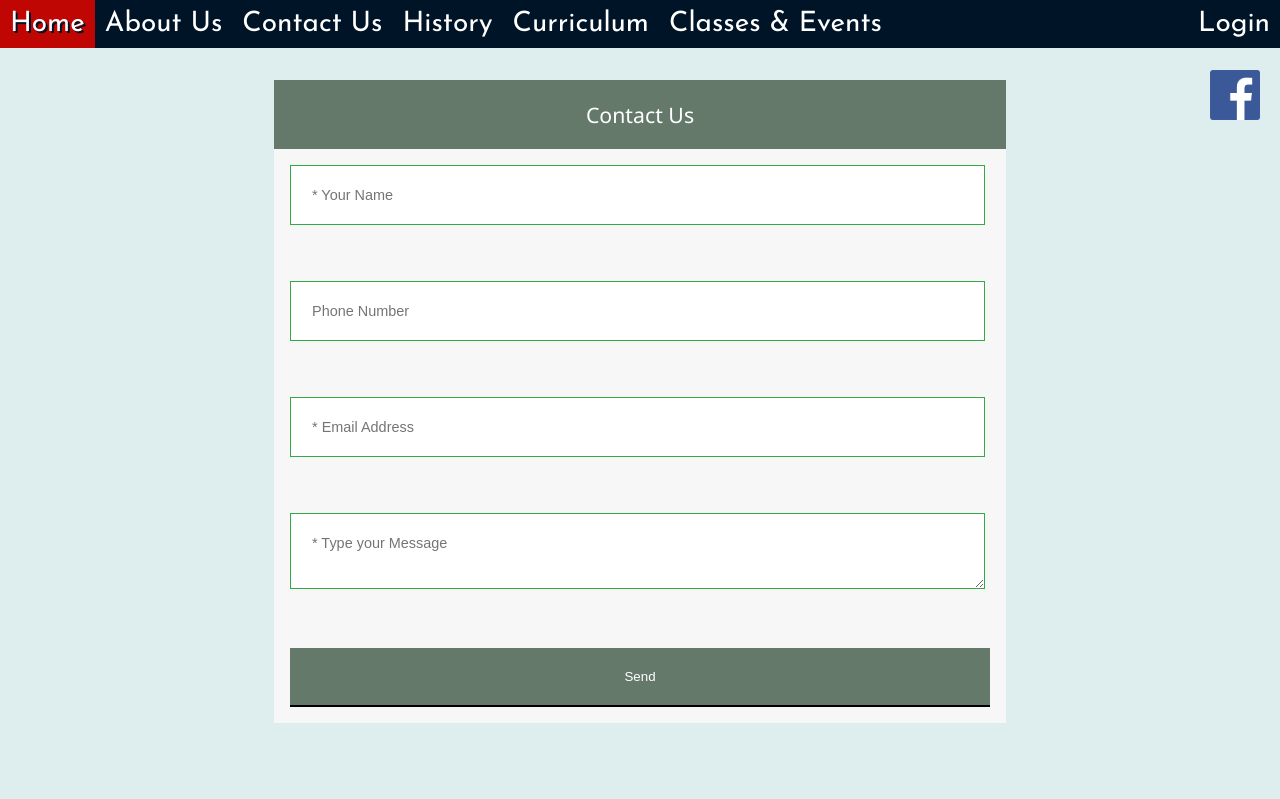
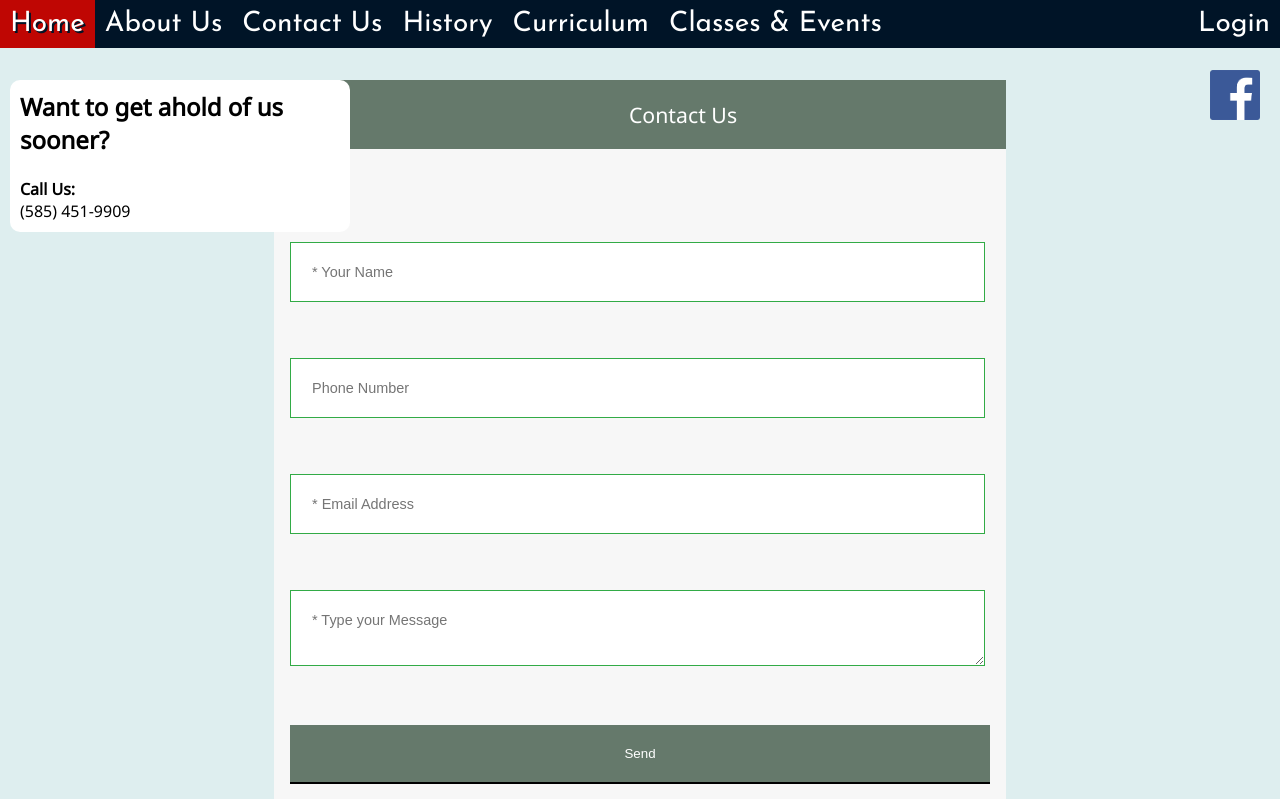
Before and after one commit to jmessare46/webandmobilegroupproj, a PHP site: page /contact.php in a window 1280 px wide. Shown: the top 799 px of the page. Before the commit the page ends 723 px from the top, so only its background shows below. Run offline with PHP 8.4, Linux system fonts and the light colour scheme.

Commit message:
Fixed contact us page css and removed remember me from login page

```diff
--- a/assets/css/stylesheet.css
+++ b/assets/css/stylesheet.css
@@ -293,9 +293,30 @@ span{
     background: green;
 }
 
+/* Styles the facebook link */
 #fb
 {
     padding-right: 20px;
+}
+
+/* Formats the google location */
+iframe
+{
+    display: block;
+    margin-left: auto;
+    margin-right: auto;
+    padding: 20px;
+}
+
+/* Formats the phone number sections */
+#callus
+{
+    background: white;
+    width: 25%;
+    float: left;
+    padding: 10px;
+    margin: 10px;
+    border-radius: 10px;
 }
 
 /*############################################# Styles the contact page Ends here. ######################## */
--- a/contact.php
+++ b/contact.php
@@ -11,6 +11,14 @@ $page = 'Contact Us';
 include $path . 'assets/inc/header.php';
 ?>
 
+<div id="callus">
+    <h2>Want to get ahold of us sooner?</h2><br>
+    <p>
+        <strong>Call Us: </strong><br>
+        (585) 451-9909
+    </p>
+</div>
+
     <a href="https://www.facebook.com/Moy-Don-Wing-Chun-Kung-Fu-1542972345772857/">
     <img id="fb" src="assets/images/fbLogo.png" alt="Facebook Logo" title="Facebook Logo"></a>
     <div class="formStyle">
@@ -23,5 +31,6 @@ include $path . 'assets/inc/header.php';
             <input type="submit" value="Send" />
         </form>
     </div>
-</body>
+
+<iframe src="https://www.google.com/maps/embed?pb=!1m18!1m12!1m3!1d2911.1249885909597!2d-77.5492481853471!3d43.143904593232904!2m3!1f0!2f0!3f0!3m2!1i1024!2i768!4f13.1!3m3!1m2!1s0x89d6ca88be8fbbf1%3A0xb69df47eca99948a!2s80+Rockwood+Pl%2C+Rochester%2C+NY+14610!5e0!3m2!1sen!2sus!4v1524438177534" width="600" height="450" frameborder="0" style="border:0" allowfullscreen></iframe></body>
 </html>
--- a/login.php
+++ b/login.php
@@ -28,7 +28,4 @@ if ( isset($_SESSION['uname']) )
     <input type="password" placeholder="Enter Password" name="psw" required><br>
 
     <button type="submit" name="submit">Login</button>
-    <label>
-        <input type="checkbox" checked="checked" name="remember"> Remember me
-    </label><br>
 </form>
```
